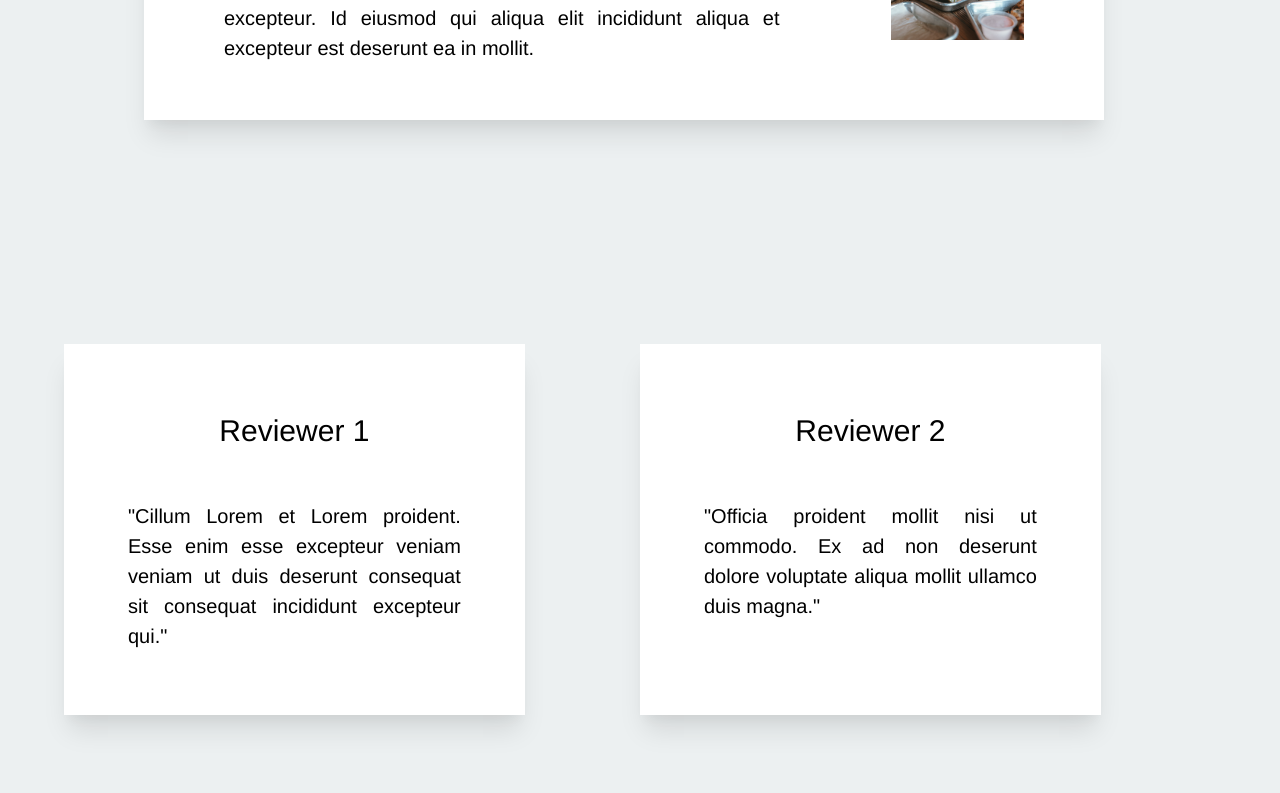
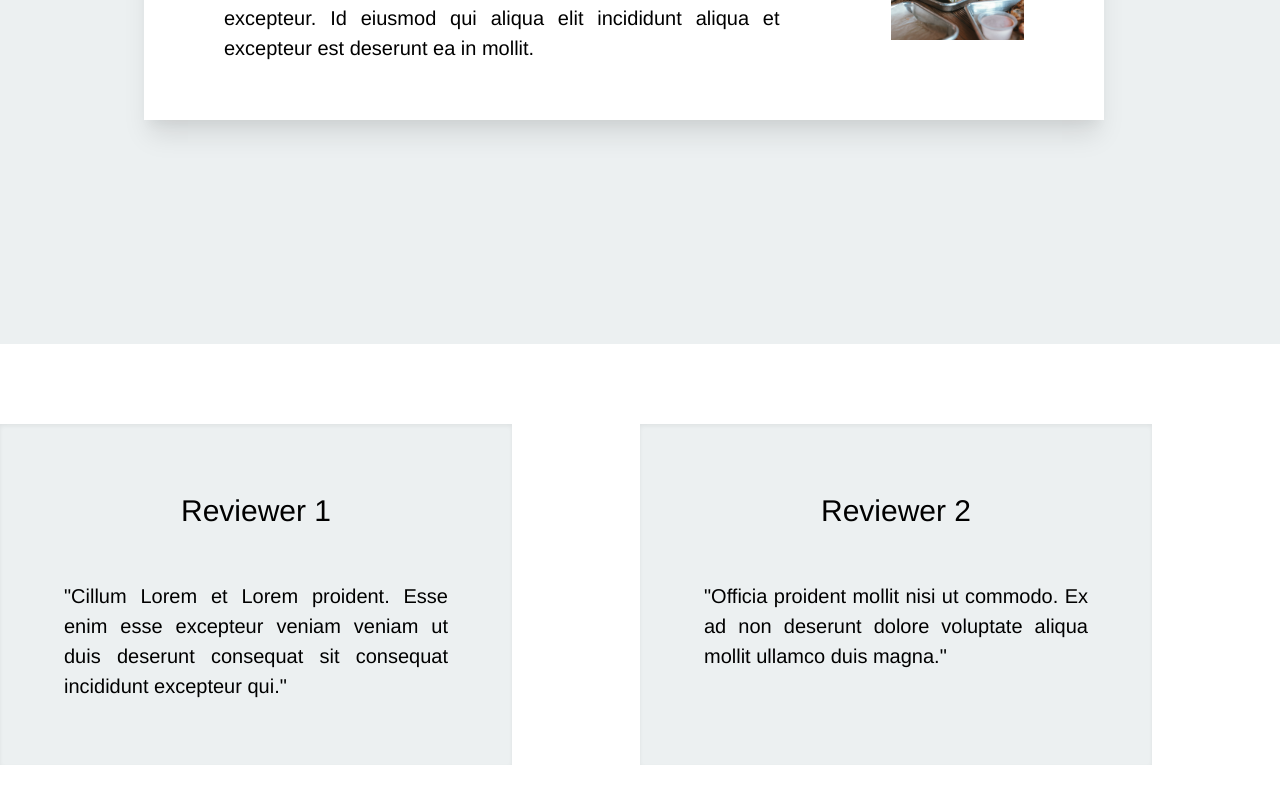
Before and after one commit to khemsoth/generic-restaurant, a Vue app: page / in a window 1280 px wide. Shown: the part 2000-2793 px from the top of the page. Built offline with nearby package versions, Linux system fonts and the light colour scheme.

Commit message:
home: changed banner styling

```diff
--- a/src/components/Reviews.vue
+++ b/src/components/Reviews.vue
@@ -1,6 +1,7 @@
 <template>
-  <div class="grid grid-cols-2 grid-rows-2 m-16 h-auto pb-20">
-    <div class="w-4/5 mb-20 p-16 bg-white shadow-xl"
+  <div class="pb-20 bg-white">
+    <div class="grid grid-cols-2 grid-rows-2 mx-auto">
+      <div class="w-4/5 mt-20 mb-20 p-16 bg-tertiary shadow-inner"
         v-for="review in reviews" :key="review.id"
         >
         <div class="flex flex-col justify-center">
@@ -10,6 +11,7 @@
           <p class="text-xl text-justify">
             {{ review.desc }}
           </p>
+        </div>
       </div>
     </div>
   </div>
--- a/src/views/Home.vue
+++ b/src/views/Home.vue
@@ -2,12 +2,12 @@
 <div class="home bg-tertiary">
   <div class="banner bg-cover h-screen flex flex-col justify-center">
     <div class="flex justify-center">
-      <div class='flex flex-col items-center bg-white bg-opacity-75 w-1/2 p-48'>
+      <div class='flex flex-col items-center bg-white bg-opacity-75 w-1/2 lg:p-32 '>
         <h2 class="text-3xl text-bold text-primary">Lorem ipsum dolor sit amet.</h2>
         <p class="m-12 text-xl text-semi text-secondary">elit dolore malis elit summis amet quis magna quis summis fore quid eram sint
           ipsum quorum culpa quorum magna tamen. quem multos minim magna tamen eram aliqua anim magna veniam quis quis malis
           tempor velit enim quorum export sint esse.</p>
-        <div class="w-full flex flex-row justify-evenly w-full">
+        <div class="w-full flex flex-row justify-evenly">
           <RedirectButton />
         </div>
       </div>
```
Lines whose indentation alone changed are shown as unchanged.
